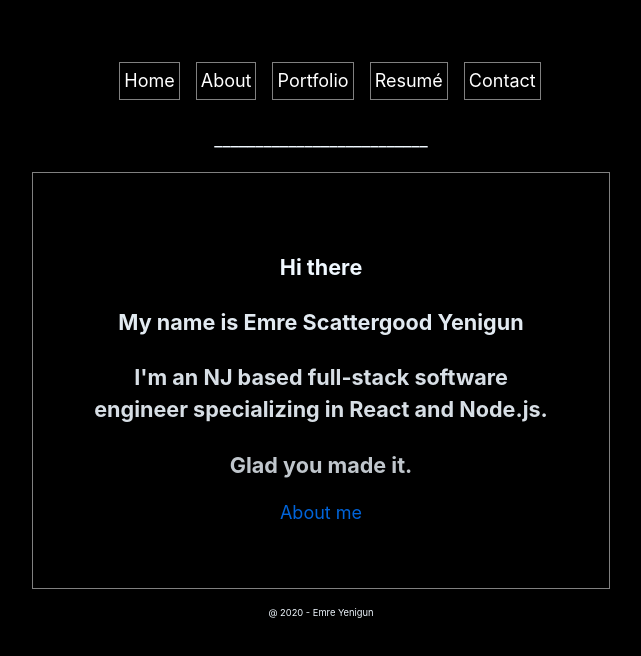
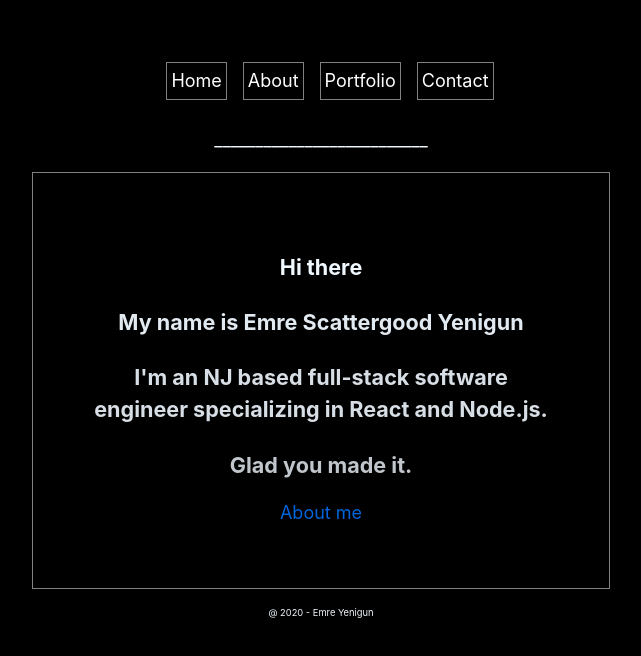
Before and after one commit to esyeng/emreyenigun.com, a Next.js app: page / in a window 1280 px wide. Shown: the top 656 px of the page, without its empty margins (319-960 px from the left). Built offline with nearby package versions, Linux system fonts and the light colour scheme.

Commit message:
feat: remove resume tab

```diff
--- a/components/layout.js
+++ b/components/layout.js
@@ -30,9 +30,6 @@ export default function Layout({ children, home }) {
         </Link>
         <Link href="/portfolio">
           <a className="headLink">Portfolio</a>
-        </Link>
-        <Link href="/resume">
-          <a className="headLink">Resumé</a>
         </Link>
         <Link href="/contact">
           <a className="headLink">Contact</a>
```
